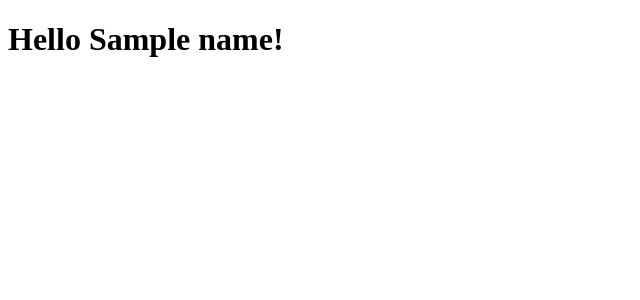
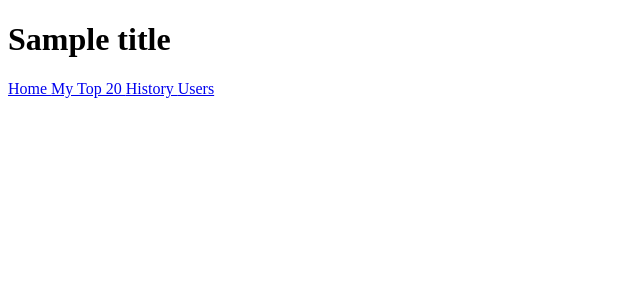
Before and after one commit to gotha/xoomify, a Symfony app: template templates/base.html.twig in a window 1280 px wide. Shown: the top 300 px of the page, without its empty margins (0-640 px from the left). Run offline with Twig, Linux system fonts and the light colour scheme; the template is opened without the code that fills it: most values are stand-ins (such as "Sample title", 1, 10 or a date in 2020); some libraries are stand-ins or nearby versions.

Commit message:
Style base page

```diff
--- a/templates/base.html.twig
+++ b/templates/base.html.twig
@@ -8,8 +8,44 @@
   {% endblock %}
 </head>
 <body>
-  <h1 class="text-3xl font-bold underline">
-    Hello {{ name }}!
-  </h1>
+    <div class="window">
+        <header class="toolbar toolbar-header">
+            <h1 class="title">
+                {% set currentPath = path(app.request.attributes.get('_route')) %}
+                {{ title|default("Xoomify") }}
+            </h1>
+        </header>
+        <div class="window-content">
+
+            <div class="pane-group">
+                <div class="pane pane-sm sidebar">
+
+                    <nav class="nav-group">
+                        <a href="/" class="sidebarLink nav-group-item {% if currentPath == "/" %}active {% endif %}">
+                            <span class="icon icon-home"></span>
+                            Home
+                        </a>
+                        <a href="/most_played/week" class="sidebarLink nav-group-item {% if currentPath == "/most_played" %}active {% endif %}">
+                            <span class="icon icon-note-beamed"></span>
+                            My Top 20
+                        </a>
+                        <a href="/history" class="sidebarLink nav-group-item {% if currentPath == "/history" %}active {% endif %}">
+                            <span class="icon icon-hourglass"></span>
+                            History
+                        </a>
+                        <a href="/users" class="sidebarLink nav-group-item {% if currentPath == "/users" %}active {% endif %}">
+                            <span class="icon icon-users"></span>
+                            Users
+                        </a>
+                    </nav>
+                </div>
+
+		<div class="pane">
+		    {% block content %}{% endblock %}
+		</div>
+
+            </div>
+        </div>
+    </div>
 </body>
 </html>
```
